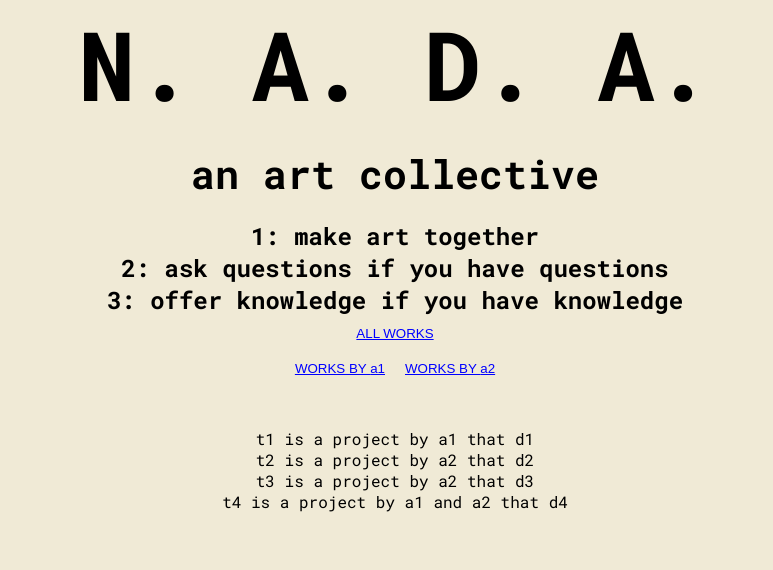
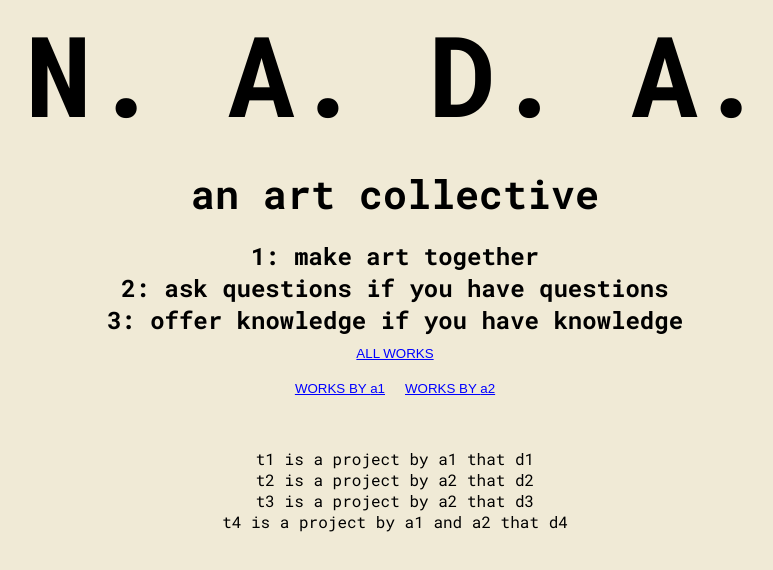
Before and after one commit to nada-art-collective/nada-site, a Next.js app: page / in a window 1280 px wide. Shown: the top 570 px of the page, without its empty margins (245-1018 px from the left). Built offline with nearby package versions, Linux system fonts and the light colour scheme.

Commit message:
comment tailwind config out. add test class to globals.css and change font-size of h1 to 700%

```diff
--- a/app/globals.css
+++ b/app/globals.css
@@ -1,5 +1,9 @@
+test {
+    font-size: 200%;
+}
+
 h1 {
-    font-size: 600%;
+    font-size: 700%;
     margin: 0;
 }
 
--- a/next.config.mjs
+++ b/next.config.mjs
@@ -1,7 +1,7 @@
-/** @type {import('next').NextConfig} */
-const nextConfig = {
-    basePath: "/nada-site",
-    output: 'export',
-};
+// /** @type {import('next').NextConfig} */
+// const nextConfig = {
+//     basePath: "/nada-site",
+//     output: 'export',
+// };
 
-export default nextConfig;
+// export default nextConfig;
```
